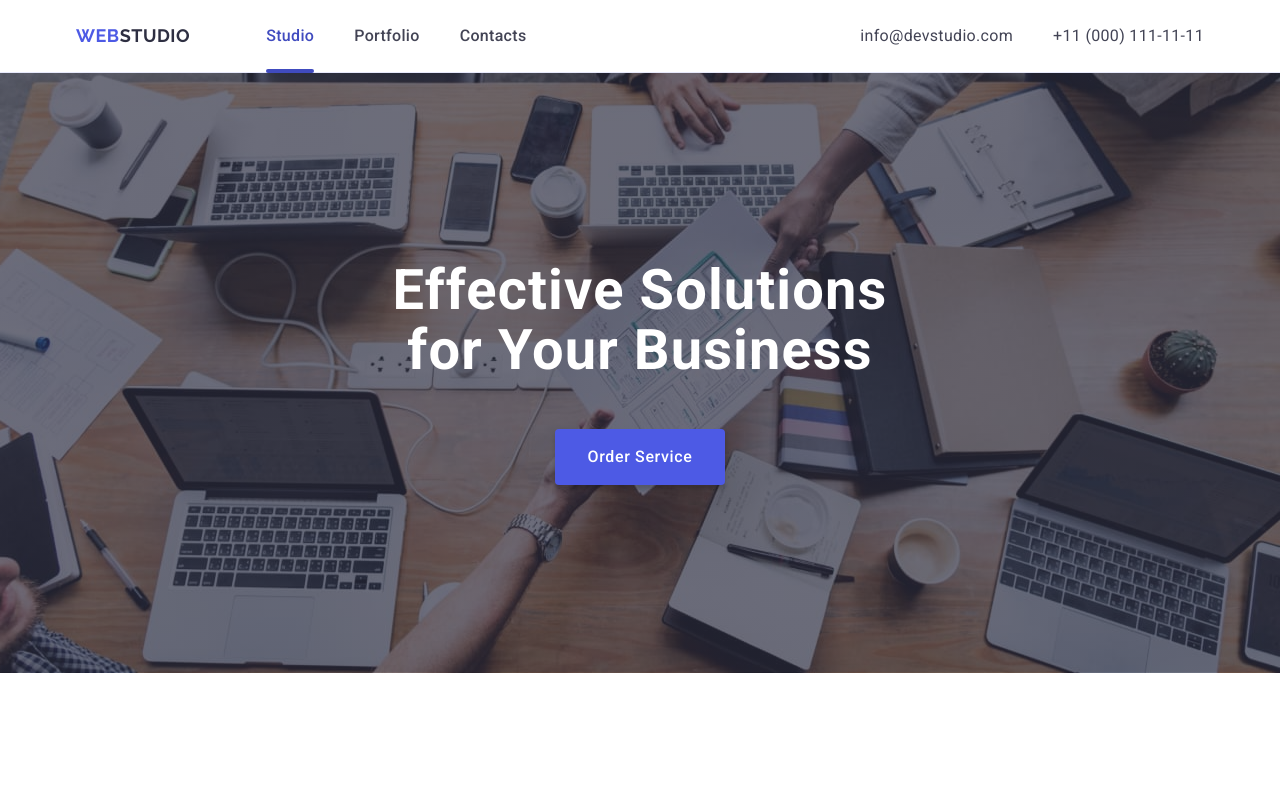
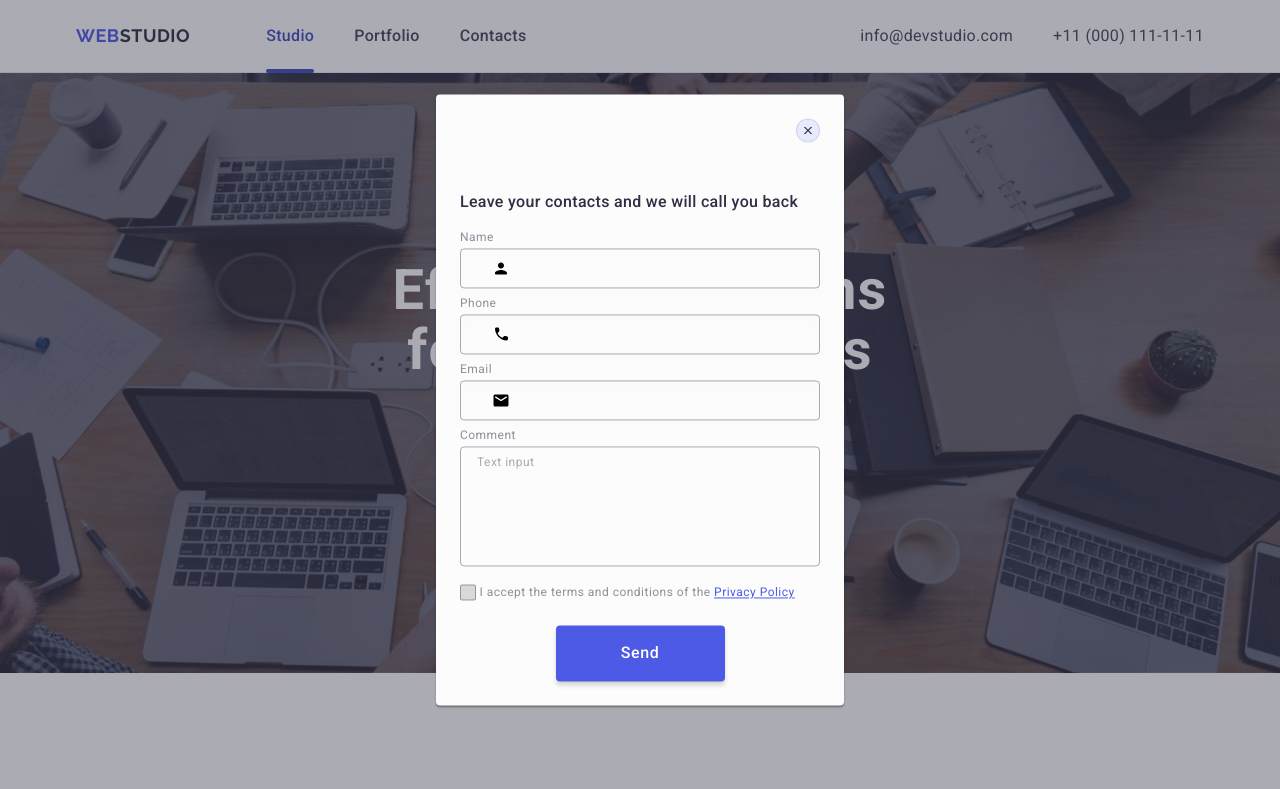
Before and after one commit to AnnaP-G/goit-markup-hw-05, a plain HTML site: page index.html in a window 1280 px wide. Shown: the top 789 px of the page. Drawn offline with nearby package versions, Linux system fonts and the light colour scheme.

Commit message:
homework05

```diff
--- a/css/styles.css
+++ b/css/styles.css
@@ -804,7 +804,7 @@ letter-spacing: 0.02em;
 }
 
 .modal-textarea::placeholder {
-    color: #ffffff;
+    color: rgba(46, 47, 66, 0.40);
     font-size: 12px;
     font-weight: 400;
     line-height: 1.17;
--- a/index.html
+++ b/index.html
@@ -429,7 +429,7 @@
             </div>
         </div>
     </footer>
-    <div class="backdrop">
+    <div class="backdrop is-open">
         <div class="modal">
             <button type="button" class="modal-btn">
                 <svg class="modal-btn-icon" width="8" height="8">
```
